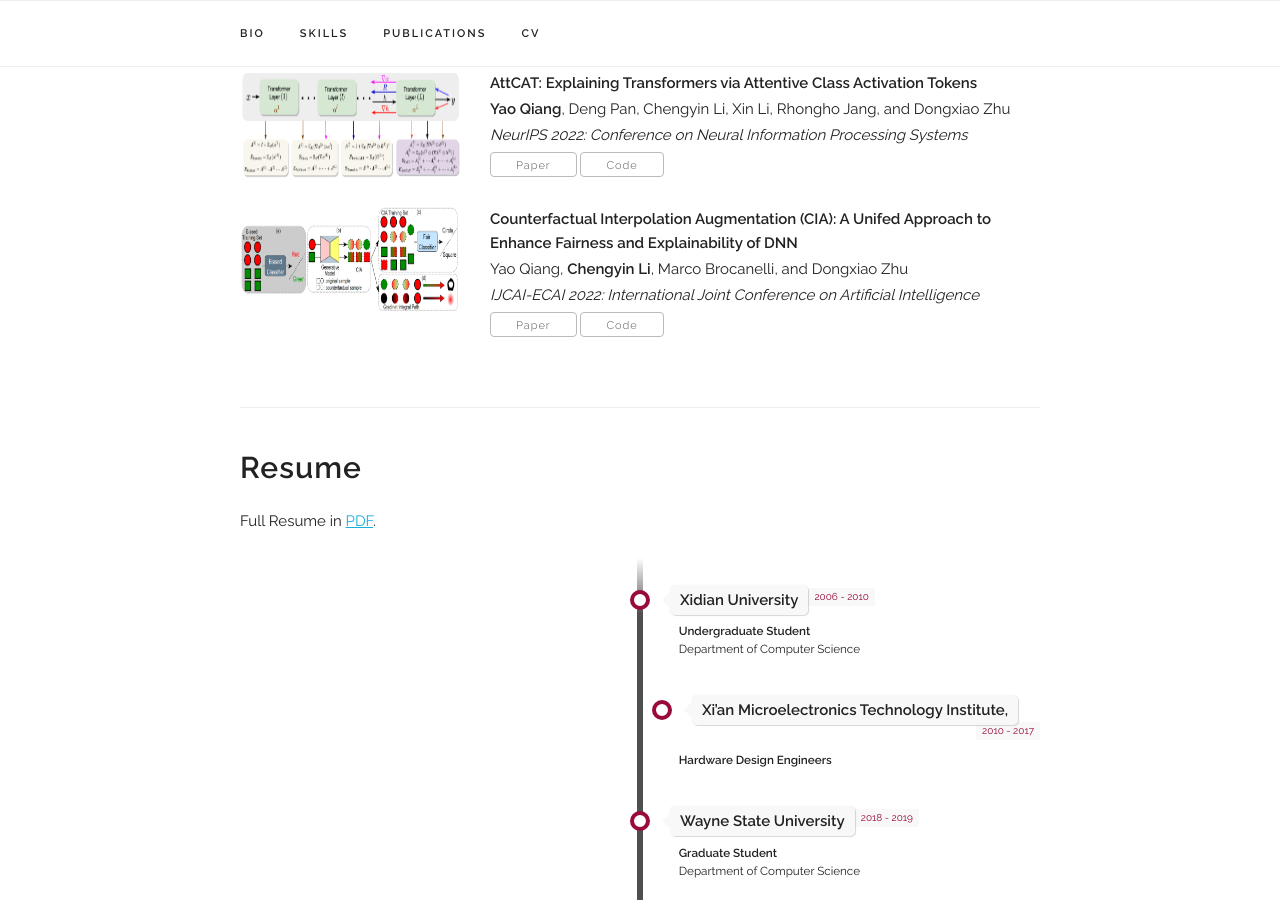
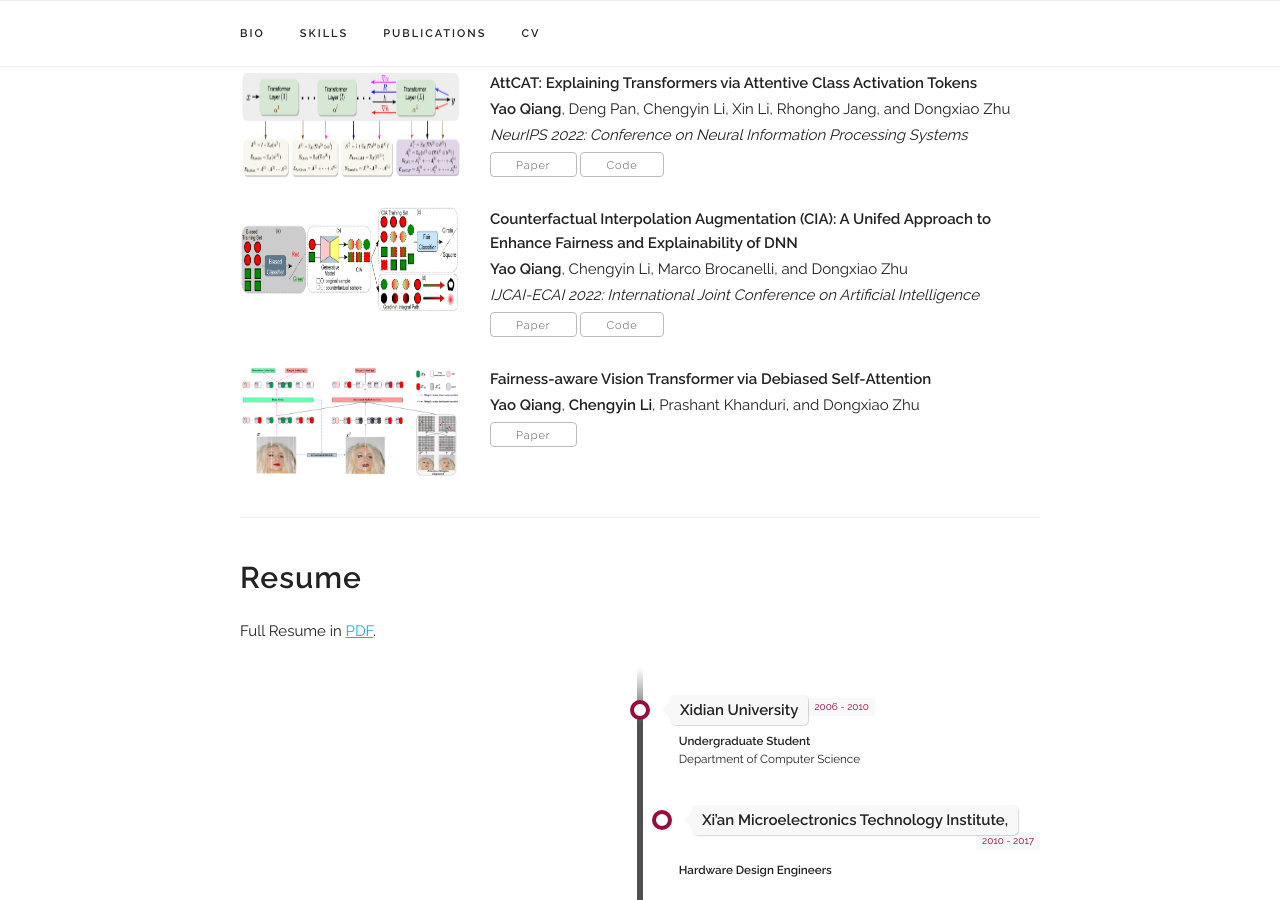
Before and after one commit to qiangyao1988/qiangyao1988.github.io, a Jekyll site: the page built from index.html, in a window 1280 px wide and 900 px high, scrolled down 1449 px. Built offline with Jekyll 4.4.1, drawn with Linux system fonts in a browser that asks for light colours; some web fonts are replaced.

Commit message:
updates
updates

```diff
--- a/_data/publications.yaml
+++ b/_data/publications.yaml
@@ -9,16 +9,24 @@ papers:
     selected: y
 
   - title: "Counterfactual Interpolation Augmentation (CIA): A Unifed Approach to Enhance Fairness and Explainability of DNN"
-    authors: Yao Qiang, <b>Chengyin Li</b>, Marco Brocanelli, and Dongxiao Zhu
+    authors: <b>Yao Qiang</b>, Chengyin Li, Marco Brocanelli, and Dongxiao Zhu
     venue: "IJCAI-ECAI 2022: International Joint Conference on Artificial Intelligence"
     paper_pdf: "/assets/publications/2022_CIA/paper_CIA.pdf"
     paper_img: "/assets/publications/2022_CIA/paper_CIA.png"
     code: "https://github.com/qiangyao1988/CIA"
     selected: y
 
+  - title: "Fairness-aware Vision Transformer via Debiased Self-Attention"
+    authors: <b>Yao Qiang</b>, <b>Chengyin Li</b>, Prashant Khanduri, and Dongxiao Zhu
+    # venue: "IJCAI-ECAI 2022: International Joint Conference on Artificial Intelligence"
+    paper_pdf: "/assets/publications/2023_fair_ViT/paper_fair_ViT.pdf"
+    paper_img: "/assets/publications/2023_fair_ViT/paper_fair_ViT.png"
+    # code: "https://github.com/qiangyao1988/CIA"
+    selected: y
+
   - title: "FocalUNETR: A Focal Transformer for Boundary-aware Prostate Segmentation using CT Images"
-    authors: <b>Chengyin Li</b>, Yao Qiang, Rafi Lbn Sultan, Hassan Bagher-Ebadian, Prashant Khanduri, Indrin J. Chetty, and Dongxiao Zhu
-    # venue: "MICCAI 2023: International Conference on Medical Image Computing and Computer Assisted Intervention"
+    authors: Chengyin Li, <b>Yao Qiang</b>, Rafi Lbn Sultan, Hassan Bagher-Ebadian, Prashant Khanduri, Indrin J. Chetty, and Dongxiao Zhu
+    venue: "MICCAI 2023: International Conference on Medical Image Computing and Computer Assisted Intervention"
     venue: "MICCAI 2023"
     paper_pdf: "/assets/publications/2023_focalunetr/2023_focalunetr.pdf"
     paper_img: "/assets/publications/2023_focalunetr/2023_focalunetr.png"
@@ -41,7 +49,7 @@ papers:
     selected: n
 
   - title: "Negative Flux Aggregation to Estimate Feature Attributions"
-    authors: Xin Li, Deng Pan, <b>Chengyin Li</b>, Yao Qiang, and Dongxiao Zhu
+    authors: Xin Li, Deng Pan, Chengyin Li, <b>Yao Qiang</b>, and Dongxiao Zhu
     venue: "IJCAI 2023: International Joint Conference on Artificial Intelligence"
     paper_pdf: "/assets/publications/2023_NeFLAG/2023_NeFLAG.pdf"
     paper_img: "/assets/publications/2023_NeFLAG/2023_NeFLAG.png"
```
Also changed, not shown: assets/publications/2023_fair_ViT/paper_fair_ViT.png (added), 1 other file.
